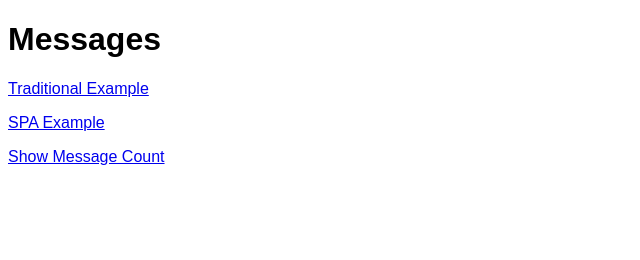
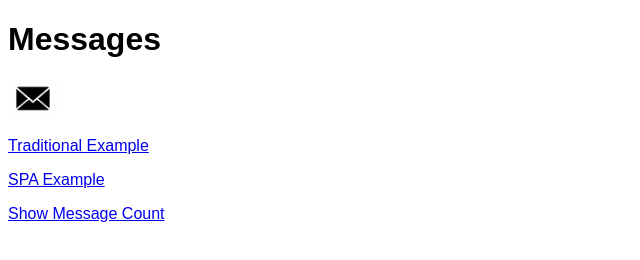
Before and after one commit to Mr-Charlesworth/day1-fundamentals-example, a website: page public/index.html in a window 1280 px wide. Shown: the whole page, without its empty margins (0-640 px from the left). Drawn offline with Linux system fonts and the light colour scheme.

Commit message:
added example image

```diff
--- a/public/index.html
+++ b/public/index.html
@@ -8,6 +8,7 @@
 </head>
 <body>
     <h1>Messages</h1>
+    <img width="50px" src="./envelope.jpg" alt="envelope icon">
     <a href="/messages-trad"><p>Traditional Example</p></a>
     <a href="/messages-spa.html"><p>SPA Example</p></a>
     <a href="/message-count"><p>Show Message Count</p></a>
```
Also changed, not shown: public/envelope.jpg (added).
